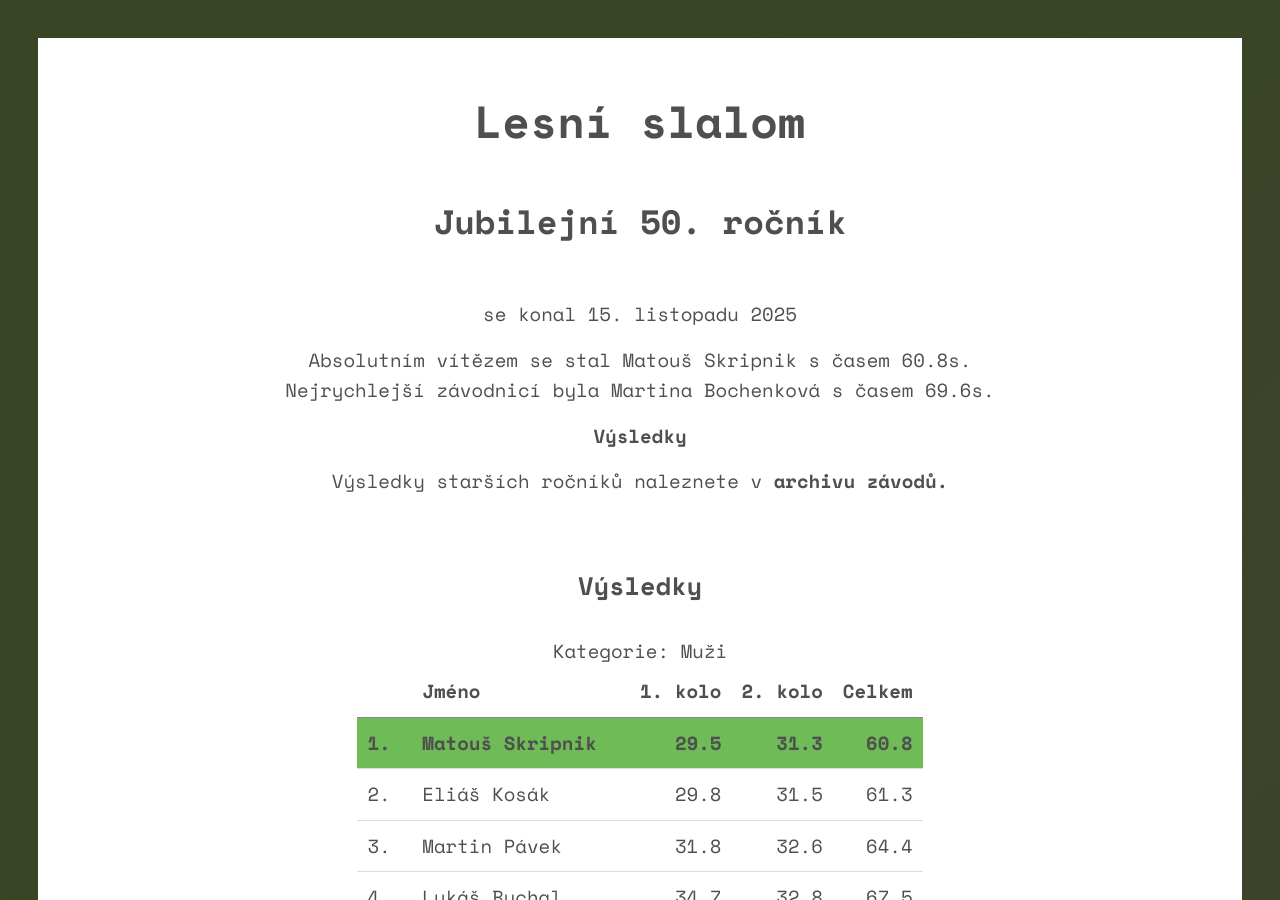
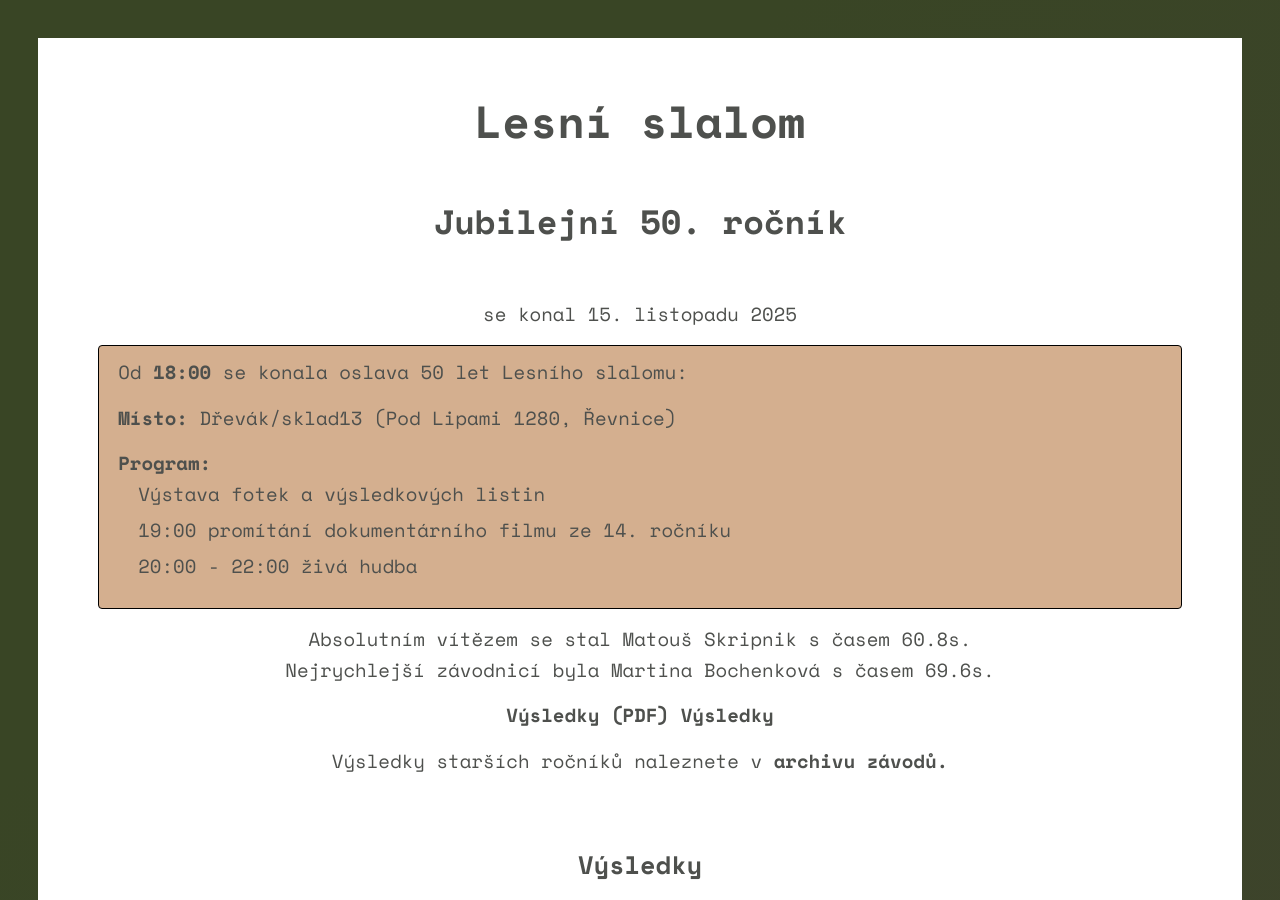
Before and after one commit to me2d09/slalom, a Jekyll site: the page built from _races/2025.md, in a window 1280 px wide and 900 px high. Built offline with Jekyll 4.4.1, drawn with Linux system fonts in a browser that asks for light colours.

Commit message:
Small fixes

```diff
--- a/_layouts/race.html
+++ b/_layouts/race.html
@@ -9,12 +9,13 @@
         <p class="mb1">{% if page.future != true %}se konal {% else %}se bude konat {% endif %}{{ page.datum }}</p>
         {% if page.future %}<p>🕘 prezentace <b>9:30</b>, start 10:00</p>
         <p class="mb1"><a href="https://en.mapy.cz/s/hetelupuda">🗺️ Nad <b>Vodárnou</b></a>, Řevnice</p>
+        {% endif %}
         {% if page.memo %}
         <div class="memo">
             {{ page.memo | markdownify }}
         </div>
         {% endif %}
-        {% else %}
+        {% if page.future != true %}
         {% if page.winner %}
           {% if page.fwinner %}
             <p class="mt1">Absolutním vítězem se stal {{ page.winner }} s časem {{ page.wintime }}s.
--- a/_races/2025.md
+++ b/_races/2025.md
@@ -9,6 +9,7 @@
 wintime: 60.8
 fwinner: Martina Bochenková
 fwintime: 69.6
+resultspdf: 2020/r50-vysledky.pdf
 results: r2025
 partner:
   - pivovar
```
Also changed, not shown: 1 other file.
